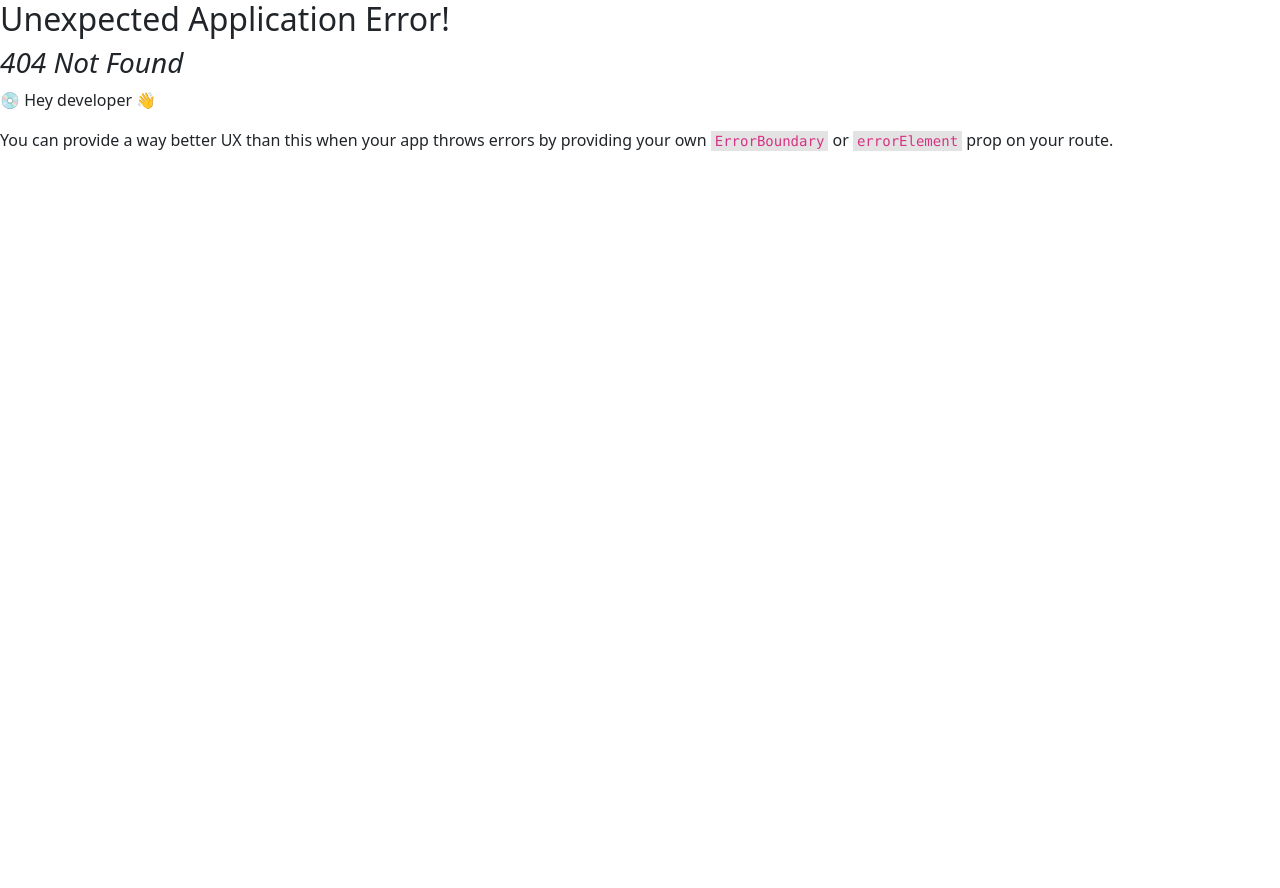
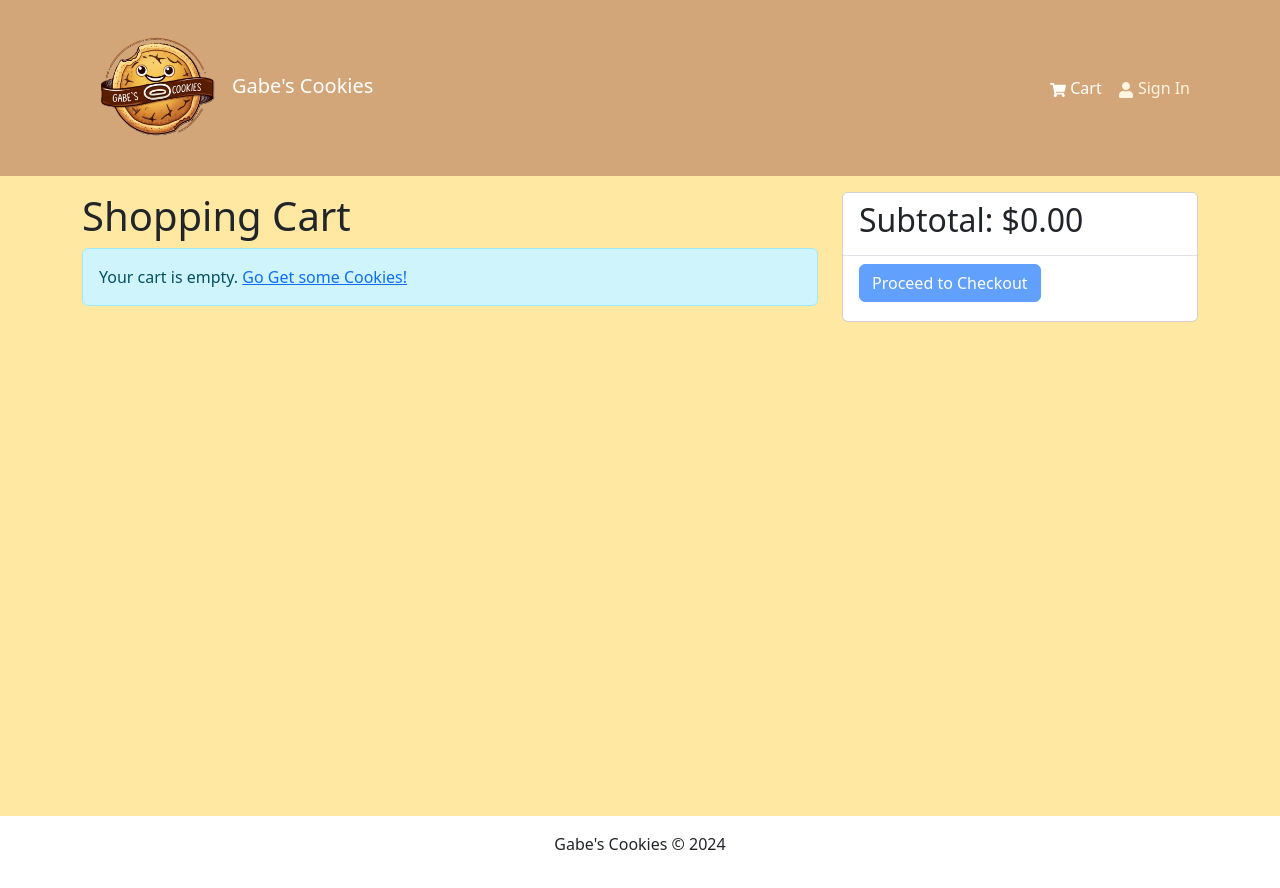
Before and after one commit to wagnergabe/Gabes-Cookies, a React (Vite) app in the folder frontend/: page /cart in a window 1280 px wide. Before the commit this address had no page. Before the commit the page ends 800 px from the top, so only its background shows below. Built offline with nearby package versions, Linux system fonts and the light colour scheme.

Commit message:
cart functionality

```diff
--- /dev/null
+++ b/frontend/slices/cartSlice.js
@@ -0,0 +1,37 @@
+import { createSlice }from '@reduxjs/toolkit';
+import { updateCart } from '../src/utils/cartUtils.js'
+
+
+const initialState = localStorage.getItem('cart') ? JSON.parse(localStorage.getItem('cart'))
+: {cartItems: [] };
+
+
+const cartSlice = createSlice({
+    name: 'cart',
+    initialState,
+    reducers: {
+        addToCart: (state, action) => {
+            const item = action.payload;
+
+            const existItem = state.cartItems.find((cookie) => cookie._id === item._id);
+
+            if (existItem) {
+                // Update the quantity of the existing item directly
+                existItem.quantity = item.quantity || 1; // Set quantity to passed value or default to 1
+              } else {
+                // Add the new item with a quantity of 1 (optional)
+                state.cartItems.push({ ...item, quantity: 1 });
+              }
+          return updateCart(state)
+        },
+        removeFromCart: (state, action) => {
+            state.cartItems = state.cartItems.filter((item) => item._id !== action.payload)
+
+            return updateCart(state)
+        }
+    },
+});
+
+export const { addToCart, removeFromCart } = cartSlice.actions;
+
+export default cartSlice.reducer;
--- a/frontend/src/components/Header.jsx
+++ b/frontend/src/components/Header.jsx
@@ -1,9 +1,12 @@
-import { Navbar, Nav, Container } from "react-bootstrap";
+import { Badge, Navbar, Nav, Container } from "react-bootstrap";
 import { FaShoppingCart, FaUser } from "react-icons/fa";
 import { LinkContainer } from 'react-router-bootstrap';
+import {useSelector } from 'react-redux';
 import logo from '../assets/logo.png';
 
 const Header = () => {
+  const { cartItems } = useSelector((state) => state.cart);
+  console.log(cartItems)
   return (
     <header>
       <Navbar  variant="dark" expand="lg" collapseOnSelect>
@@ -18,6 +21,12 @@ const Header = () => {
               <LinkContainer to="/cart">
               <Nav.Link>
                 <FaShoppingCart /> Cart
+                {
+                  cartItems.length > 0 && (
+                    <Badge pill bg="warning" style={{marginLeft: '5px'}}>
+                    { cartItems.reduce((a, b) => a + b.qty, 0)}</Badge>
+                  )
+                }
               </Nav.Link>
               </LinkContainer >
               <LinkContainer to="/login">
--- a/frontend/src/main.jsx
+++ b/frontend/src/main.jsx
@@ -3,6 +3,7 @@ import { createRoot } from 'react-dom/client';
 import { Provider }  from 'react-redux';
 import HomeScreen from './screens/HomeScreen';
 import CookieScreen from './screens/CookieScreen';
+import CartScreen from './screens/CartScreen';
 import store from './store';
 import {
   createBrowserRouter,
@@ -19,6 +20,7 @@ const router = createBrowserRouter(
     <Route path="/" element={<App />}>
       <Route index={true} path="/" element={<HomeScreen />} />
       <Route path="/cookie/:id" element={<CookieScreen />} />
+      <Route path="/cart" element={<CartScreen />} />
     </Route>
   )
 )
--- /dev/null
+++ b/frontend/src/screens/CartScreen.jsx
@@ -0,0 +1,75 @@
+import { Link, useNavigate } from 'react-router-dom';
+import { useDispatch, useSelector } from 'react-redux';
+import { Row, Col, ListGroup, Image, Form, Button, Card } from 'react-bootstrap';
+import { FaTrash } from 'react-icons/fa';
+import Message from '../components/Message';
+import { addToCart, removeFromCart } from '../../slices/cartSlice';
+
+export default function CartScreen() {
+    const navigate = useNavigate();
+    const dispatch = useDispatch();
+
+    const cart = useSelector((state) => state.cart);
+    const { cartItems } = cart;
+
+    const addToCartHandler = async (cookie, qty) => {
+        dispatch(addToCart({...cookie, qty}))
+    }
+
+    const removeFromCartHandler = async (id) => {
+        dispatch(removeFromCart(id))
+    }
+
+    const checkoutHandler = () => {
+        navigate('login?redirect=/shipping')
+    }
+
+  return (
+    <Row>
+        <Col md={8}>
+            <h1 stle = {{marginBottom: '20px'}}>Shopping Cart</h1>
+            { cartItems.length === 0 ? (
+                <Message>
+                    Your cart is empty. <Link to='/'>Go Get some Cookies!</Link>
+                </Message>
+            ) : (
+                <ListGroup variant='flush'>
+                    { cartItems.map((item) => (
+                        <ListGroup.Item key={ item._id }>
+                            <Row>
+                                <Col md={2}>
+                                    <Image src={item.image} alt={item.name} fluid rounded/>
+                                </Col>
+                                <Col md={3}>
+                                <Link to={`/cookie/${item._id}`}>{ item.name}</Link>
+                                </Col>
+                                <Col md={2}>${item.price}
+                                </Col>
+                                <Col md={2}>
+                                    <button type="button" variant='light' onClick = {() => removeFromCartHandler(item._id)}>
+                                        <FaTrash/>
+                                    </button>
+                                </Col>
+                            </Row>
+                        </ListGroup.Item>
+                    ))}
+                </ListGroup>
+            )}
+        </Col>
+        <Col md={4}>
+        <Card>
+            <ListGroup variant='flush'>
+                <ListGroup.Item>
+                    <h2>Subtotal:  ${ cartItems.reduce((a,b) => a + b.price, 0).toFixed(2)} </h2>
+                </ListGroup.Item>
+                <ListGroup.Item>
+                    <Button type = "button" className="btn-block" disabled={ cartItems.length === 0} onClick={() => checkoutHandler()}>
+                        Proceed to Checkout
+                    </Button>
+                </ListGroup.Item>
+            </ListGroup>
+        </Card>
+        </Col>
+    </Row>
+  )
+}
--- a/frontend/src/screens/CookieScreen.jsx
+++ b/frontend/src/screens/CookieScreen.jsx
@@ -1,16 +1,32 @@
 import {useState, useEffect } from 'react';
-import  { useParams } from 'react-router-dom';
+import  { useParams, useNavigate } from 'react-router-dom';
 import { Link } from 'react-router-dom';
 import {Row, Col, Image, ListGroup, Card, Button } from 'react-bootstrap';
+import { useDispatch } from 'react-redux';
 import Rating from '../components/Rating.jsx';
 import { useGetCookieDetailsQuery } from '../../slices/cookiesApiSlice.js';
 import Loader from '../components/Loader'
 import Message from '../components/Message'
+import { addToCart } from '../../slices/cartSlice'
 
 const CookieScreen = () => {
     const { id: cookieId } = useParams();
 
+    const dispatch = useDispatch();
+    const navigate = useNavigate();
+
+    const [qty, setQty] = useState(1)
+
     const { data: cookie, isLoading, error } = useGetCookieDetailsQuery(cookieId);
+
+    const addToCartHandler = () => {
+      if (cookie && cookie._id) {
+          dispatch(addToCart({ ...cookie, qty }));
+          navigate('/cart');
+      } else {
+          console.error('Failed to add cookie to cart: Invalid cookie data');
+      }
+  }
 
   return (
     <>
@@ -45,7 +61,7 @@ const CookieScreen = () => {
                 </Row>
               </ListGroup.Item>
                 <ListGroup.Item>
-                    <button className="btn-block" type="button" >Order</button>
+                    <button className="btn-block" type="button" onClick = {addToCartHandler} >Order</button>
                 </ListGroup.Item>
 
                 </ListGroup>
--- a/frontend/src/store.js
+++ b/frontend/src/store.js
@@ -1,9 +1,11 @@
 import { configureStore } from '@reduxjs/toolkit';
 import { apiSlice } from '../slices/apiSlice.js';
+import  cartSliceReducer from '../slices/cartSlice';
 
 const store = configureStore({
     reducer: {
         [apiSlice.reducerPath]: apiSlice.reducer,
+        cart: cartSliceReducer,
     },
     middleware: (getDefaultMiddleware) => getDefaultMiddleware().concat(apiSlice.middleware),
     devtools: true
--- /dev/null
+++ b/frontend/src/utils/cartUtils.js
@@ -0,0 +1,19 @@
+export const addDecimals = (num) => {
+    return (Math.round(num * 100) / 100).toFixed(2)
+}
+
+export const updateCart = (state) => {
+    state.itemPrice = addDecimals(state.cartItems.reduce((a, b) => a + b.price * b.qty, 0));
+            //Shipping ($10 should do it)
+            state.shippingPrice = Number(10)
+            //Tax MN = 6.875%
+            state.taxPrice = addDecimals(Number((0.06875 * state.itemPrice).toFixed(2)));
+            //Total
+            state.totalPrice = (
+                Number(state.itemPrice) + Number(state.shippingPrice) + Number(state.taxPrice)
+            ).toFixed(2);
+
+            localStorage.setItem('cart', JSON.stringify(state))
+
+            return state
+        }
```
